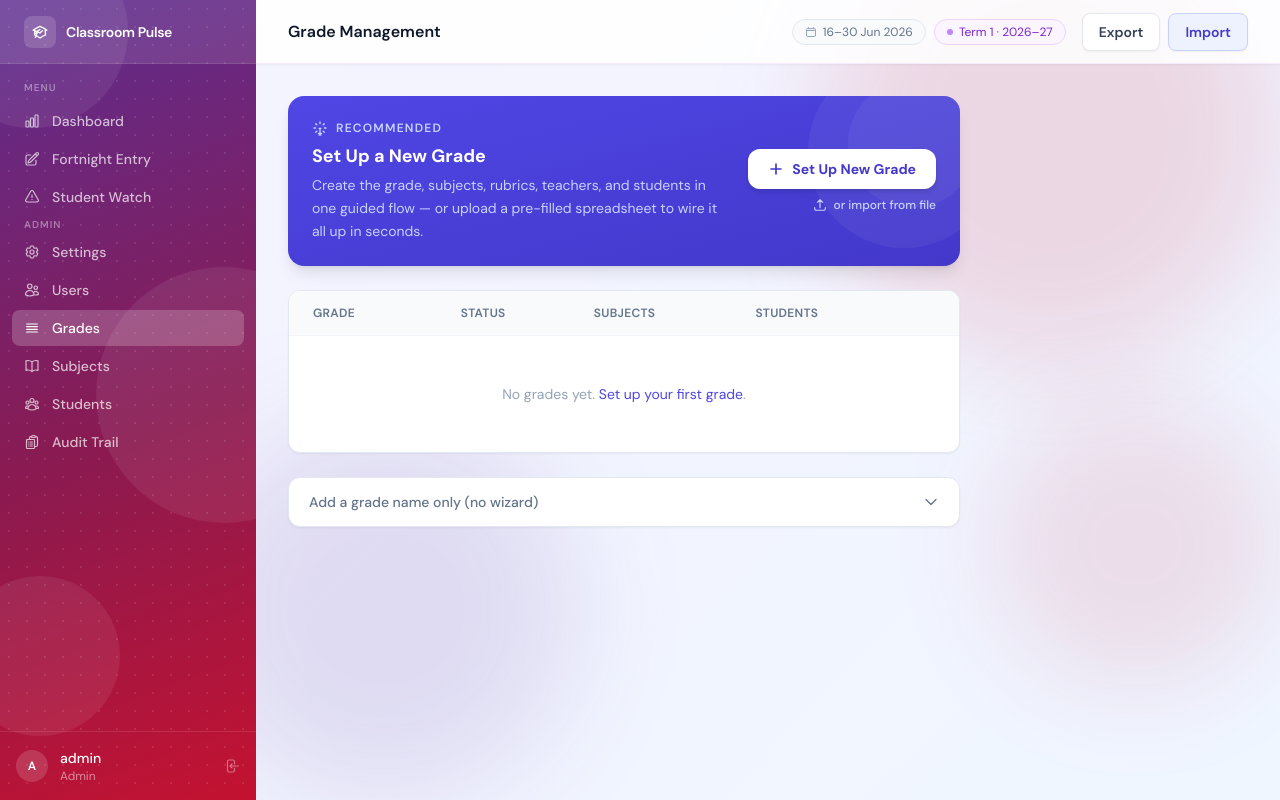
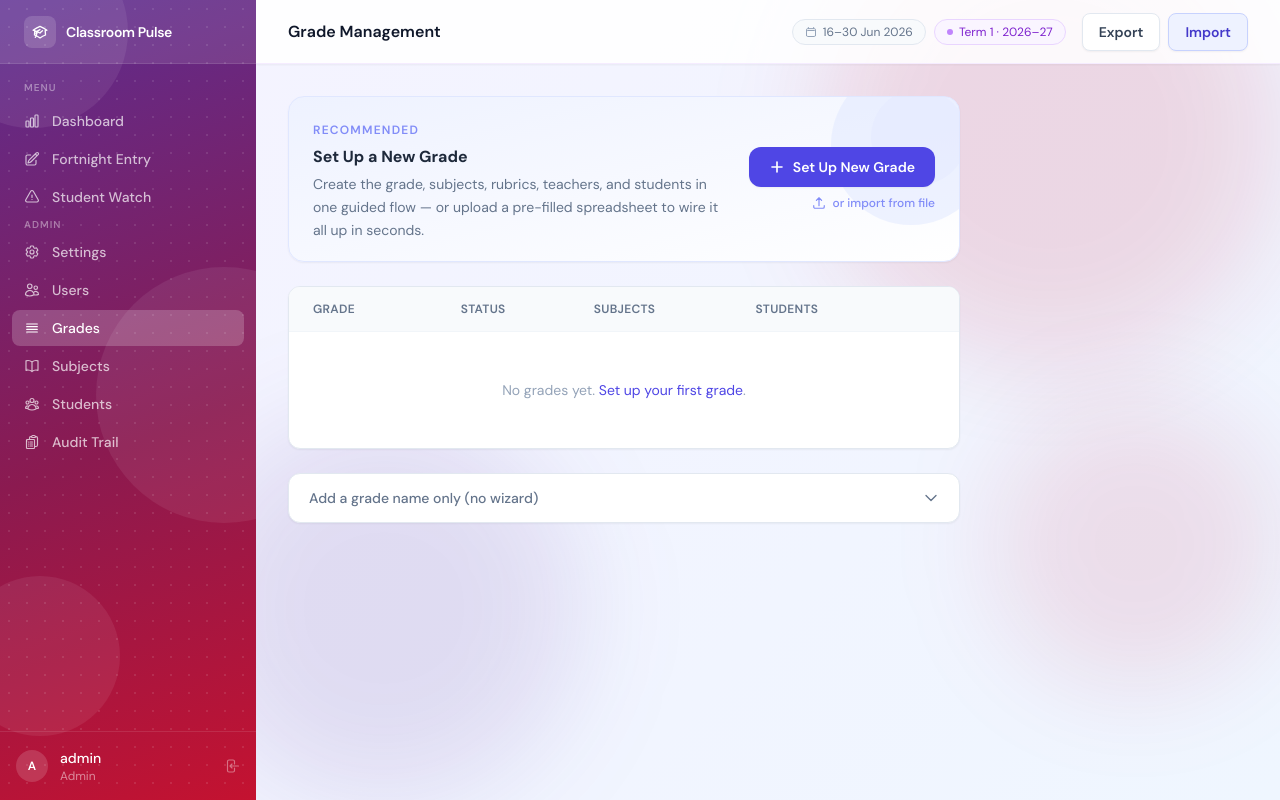
Before and after one commit to sgchandy404/tsja_classroom_pulse, a Flask app: page /admin/grades in a window 1280 px wide. Run offline with Flask 3, Linux system fonts and the light colour scheme; a user stored in the database is signed in; data comes from the database, SQL or seed files in the repository; data that the repository does not hold is empty; some libraries are stand-ins or nearby versions.

Commit message:
style: soften Set Up New Grade card to indigo-tinted white
Switched from solid indigo-600 gradient to a light indigo-50 background
with a slate body text and an indigo border — noticeable but not loud.
CTA button stays indigo-600; decorative rings use indigo-100 tints.

Co-Authored-By: Claude Sonnet 4.6 <noreply@anthropic.com>

```diff
--- a/src/templates/admin/grades.html
+++ b/src/templates/admin/grades.html
@@ -23,37 +23,31 @@
 
   {% if perms.is_admin %}
   {# ── Featured: Set Up New Grade ── #}
-  <div class="relative overflow-hidden rounded-2xl bg-gradient-to-br from-indigo-600 to-indigo-700 shadow-lg px-6 py-6">
+  <div class="relative overflow-hidden rounded-2xl border border-indigo-100 bg-gradient-to-br from-indigo-50 to-white shadow-sm px-6 py-5">
     {# Decorative rings #}
-    <div class="pointer-events-none absolute -right-10 -top-10 h-48 w-48 rounded-full bg-white/5"></div>
-    <div class="pointer-events-none absolute -right-4 -top-4 h-32 w-32 rounded-full bg-white/5"></div>
+    <div class="pointer-events-none absolute -right-8 -top-8 h-40 w-40 rounded-full bg-indigo-100/50"></div>
+    <div class="pointer-events-none absolute -right-2 -top-2 h-24 w-24 rounded-full bg-indigo-100/40"></div>
 
     <div class="relative flex flex-col sm:flex-row sm:items-center gap-5">
       <div class="flex-1">
-        <div class="flex items-center gap-2 mb-1.5">
-          <svg class="h-4 w-4 text-indigo-200" fill="none" viewBox="0 0 24 24" stroke-width="2" stroke="currentColor">
-            <path stroke-linecap="round" stroke-linejoin="round"
-                  d="M12 18v-5.25m0 0a6.01 6.01 0 001.5-.189m-1.5.189a6.01 6.01 0 01-1.5-.189m3.75 7.478a12.06 12.06 0 01-4.5 0m3.75 2.355a7.5 7.5 0 01-3 0M12 3v2.25m6.364.386l-1.591 1.591M21 12h-2.25m-.386 6.364l-1.591-1.591M12 18.75V21m-4.773-4.227l-1.591 1.591M5.25 12H3m4.227-4.773L5.636 5.636"/>
-          </svg>
-          <span class="text-xs font-semibold uppercase tracking-widest text-indigo-200">Recommended</span>
-        </div>
-        <p class="text-lg font-bold text-white">Set Up a New Grade</p>
-        <p class="mt-1 text-sm text-indigo-200 leading-relaxed">
+        <span class="text-xs font-semibold uppercase tracking-widest text-indigo-400">Recommended</span>
+        <p class="mt-1 text-base font-bold text-slate-800">Set Up a New Grade</p>
+        <p class="mt-1 text-sm text-slate-500 leading-relaxed">
           Create the grade, subjects, rubrics, teachers, and students in one guided flow —
           or upload a pre-filled spreadsheet to wire it all up in seconds.
         </p>
       </div>
       <div class="flex flex-col gap-2 sm:items-end shrink-0">
         <a href="{{ url_for('admin.setup_grade_wizard') }}"
-           class="inline-flex items-center gap-2 rounded-xl bg-white px-5 py-2.5 text-sm font-bold text-indigo-700
-                  shadow-md hover:bg-indigo-50 active:scale-[0.98] transition-all">
+           class="inline-flex items-center gap-2 rounded-xl bg-indigo-600 px-5 py-2.5 text-sm font-semibold text-white
+                  shadow-sm hover:bg-indigo-500 active:scale-[0.98] transition-all">
           <svg class="h-4 w-4" fill="none" viewBox="0 0 24 24" stroke-width="2.5" stroke="currentColor">
             <path stroke-linecap="round" stroke-linejoin="round" d="M12 4.5v15m7.5-7.5h-15"/>
           </svg>
           Set Up New Grade
         </a>
         <a href="{{ url_for('admin.composite_import_grade') }}"
-           class="inline-flex items-center gap-1.5 text-xs font-medium text-indigo-200 hover:text-white transition-colors">
+           class="inline-flex items-center gap-1.5 text-xs font-medium text-indigo-400 hover:text-indigo-600 transition-colors">
           <svg class="h-3.5 w-3.5" fill="none" viewBox="0 0 24 24" stroke-width="2" stroke="currentColor">
             <path stroke-linecap="round" stroke-linejoin="round"
                   d="M3 16.5v2.25A2.25 2.25 0 005.25 21h13.5A2.25 2.25 0 0021 18.75V16.5m-13.5-9L12 3m0 0l4.5 4.5M12 3v13.5"/>
```
